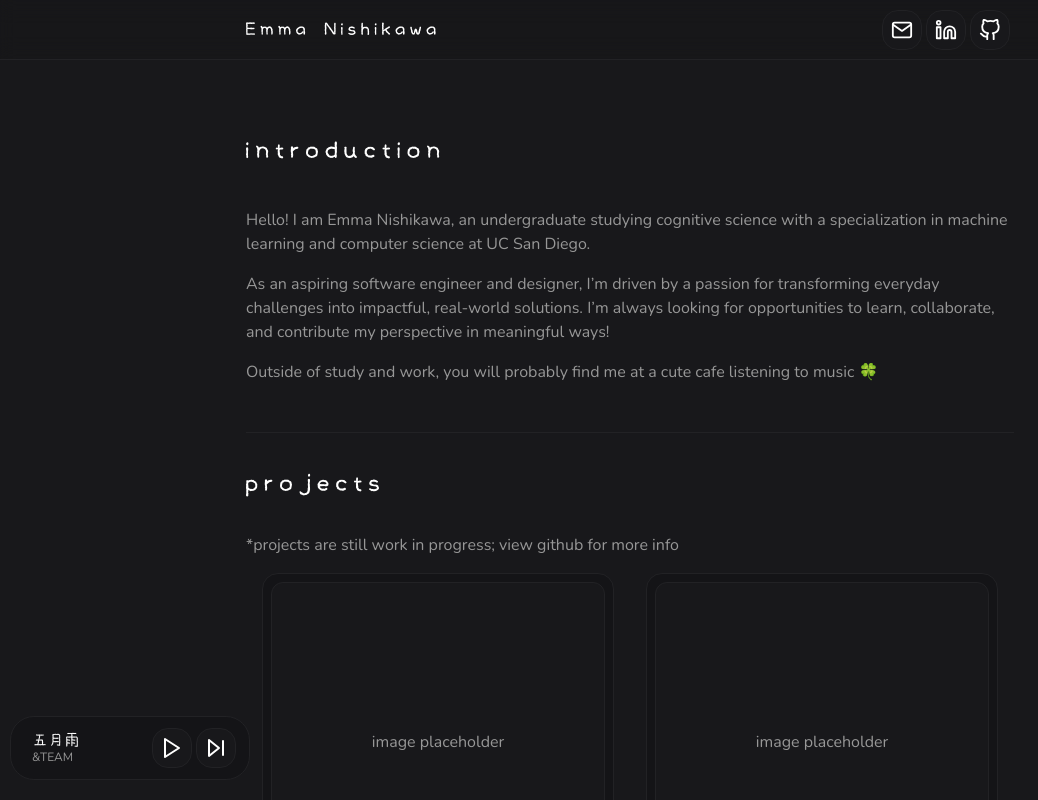
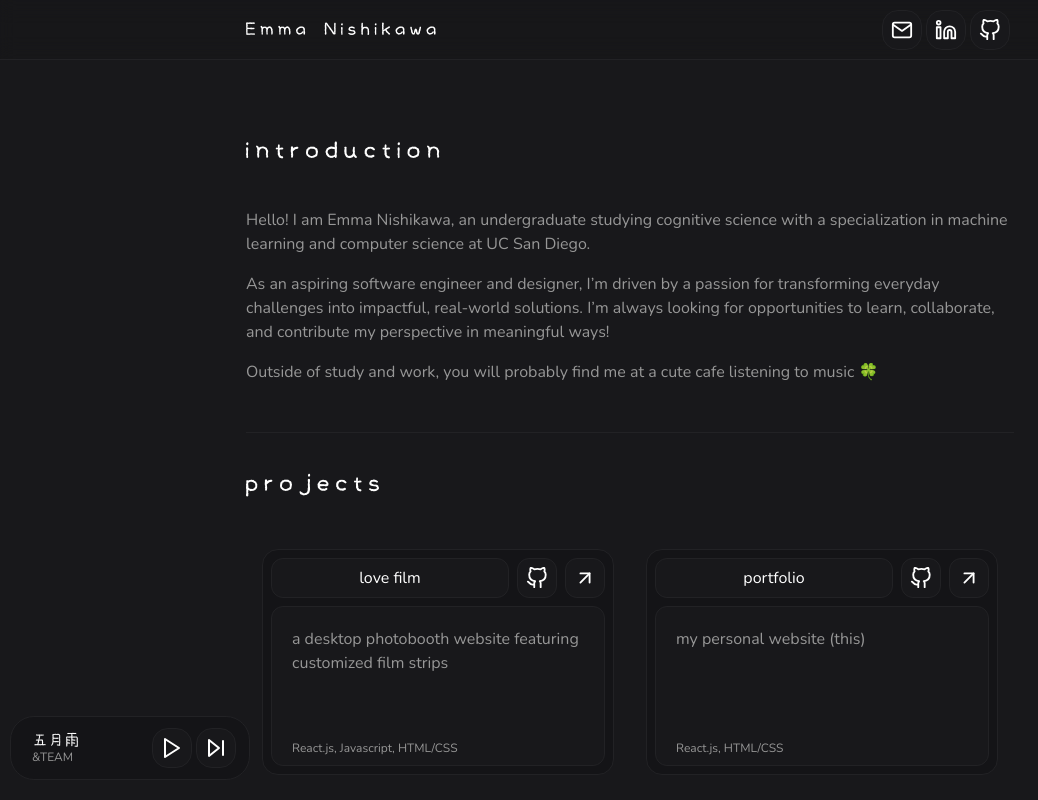
Before and after one commit to emmanishikawa/emmanishikawa.github.io, a React (Vite) app in the folder emmanishikawa/: page / in a window 1280 px wide. Shown: the top 800 px of the page, without its empty margins (10-1048 px from the left). Built offline with nearby package versions, Linux system fonts and the light colour scheme.

Commit message:
update project block section, added description and tools

```diff
--- a/emmanishikawa/src/components/ProjectBlock.tsx
+++ b/emmanishikawa/src/components/ProjectBlock.tsx
@@ -6,12 +6,8 @@ import projects from "./Projects.ts";
 export default function ProjectBlock({index}: ProjectBlockProps){
     return (
         <div className="flex flex-col w-full m-4 p-2 bg-accent rounded-2xl border-[1.5px] border-blue-border">
-            <div className="flex w-full h-80 mb-2 bg-main rounded-xl border-[1.5px] border-blue-border justify-center items-center">
-                {/*<img src={projects[index].project_image}/>*/}
-                image placeholder
-            </div>
             <div className="flex w-full gap-2">
-            <div className="flex-grow h-10 flex justify-center items-center text-white bg-main rounded-xl border-[1.5px] border-blue-border cursor-pointer">
+            <div className="flex-grow h-10 flex justify-center items-center text-white bg-main rounded-xl border-[1.5px] border-blue-border">
                 {projects[index].project_title}
             </div>
             <button className="flex w-10 h-10 p-2 justify-center items-center bg-main rounded-xl border-[1.5px] border-blue-border cursor-pointer"
@@ -27,6 +23,10 @@ export default function ProjectBlock({index}: ProjectBlockProps){
                 <img src={link_svg}/>
             </button>
             </div>
+            <div className="flex flex-col relative w-full h-40 mt-2 p-5 bg-main rounded-xl border-[1.5px] border-blue-border">
+                <div>{projects[index].description}</div>
+                <div className="absolute bottom-0 mb-2 text-[12px]">{projects[index].tools}</div>
+            </div>
 
         </div>
     )
--- a/emmanishikawa/src/components/Projects.ts
+++ b/emmanishikawa/src/components/Projects.ts
@@ -1,13 +1,15 @@
 export default [
     {
         project_title: "love film",
-        project_image: "",
+        description: "a desktop photobooth website featuring customized film strips",
+        tools: "React.js, Javascript, HTML/CSS",
         github_url: "https://github.com/emmanishikawa/lovefilm",
         link_url: "https://lovefilm-six.vercel.app/",
     },
     {
         project_title: "portfolio",
-        project_image: "",
+        description: "my personal website (this)",
+        tools: "React.js, HTML/CSS",
         github_url: "https://github.com/emmanishikawa/emmanishikawa",
         link_url: "https://emmanishikawa.github.io/emmanishikawa/",
     },
--- a/emmanishikawa/src/sections/Projects.tsx
+++ b/emmanishikawa/src/sections/Projects.tsx
@@ -6,7 +6,6 @@ export default function Projects(){
         <>
             <div className="flex flex-col w-full h-fit pb-10 text-mygray-500 text-[16px] font-[nunito] border-b-[1.5px] border-blue-border">
                 <h1 className="font-[kodomo] text-white text-3xl my-8">projects</h1>
-                *projects are still work in progress; view github for more info
                 <div className="flex flex-col md:flex-row justify-center items-center">
                     {projects.map((_project, _index) => (
                         <ProjectBlock index={_index} />
```
